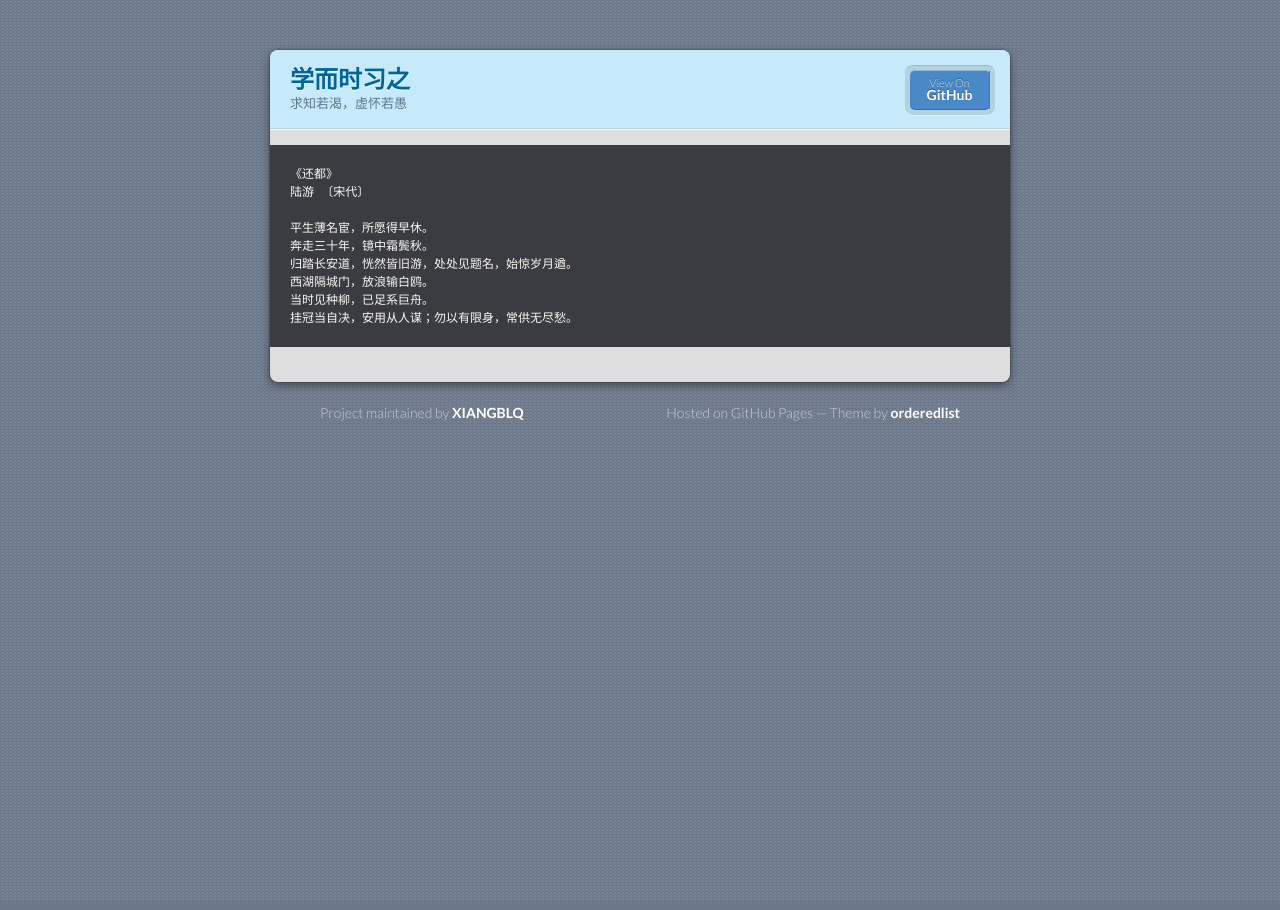
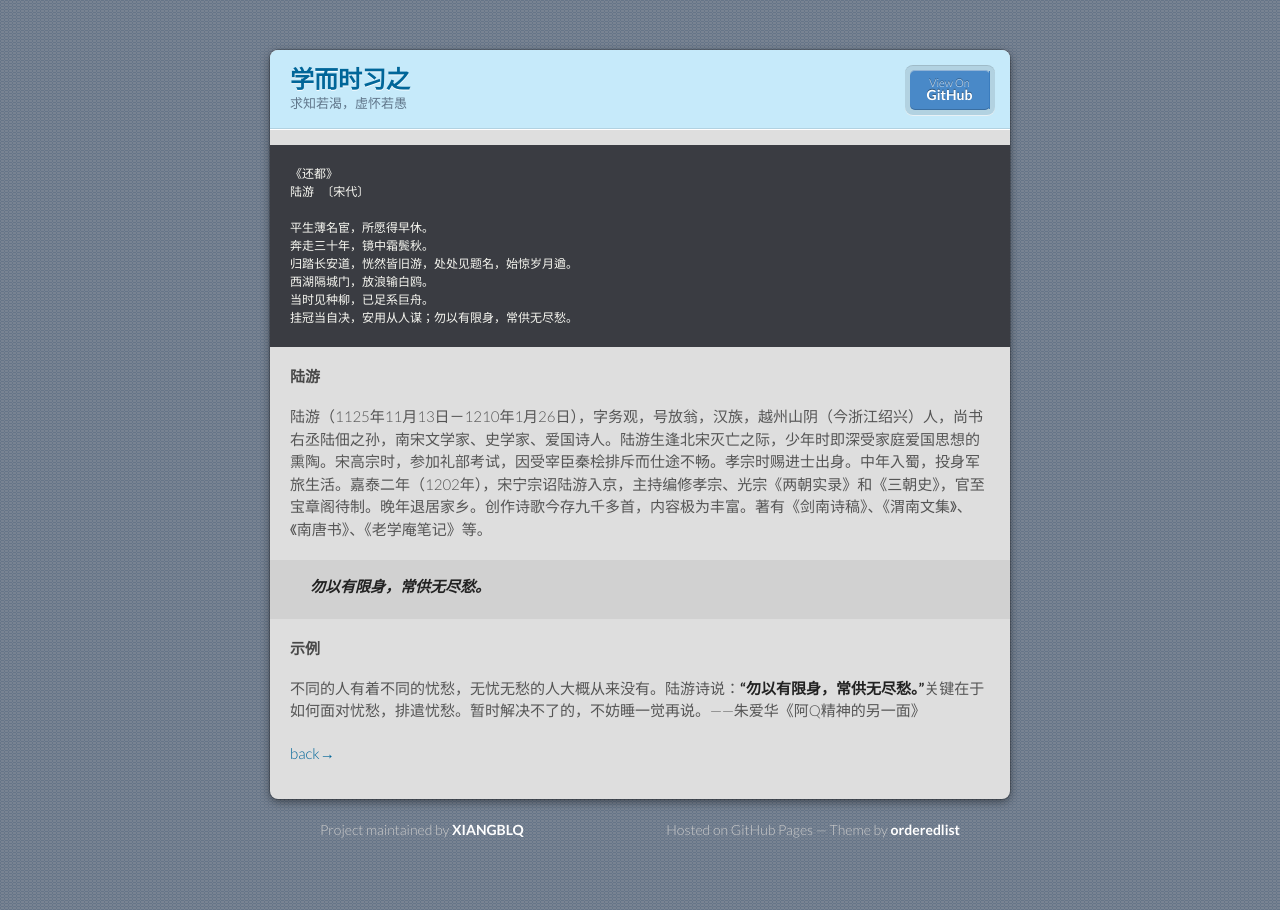
Before and after one commit to XIANGBLQ/wenzhai, a Jekyll site: the page built from pages/shiwen/shici/shangxi/2021-1-1-wu-yi.md, in a window 1280 px wide. Built offline with Jekyll 4.4.1, drawn with Linux system fonts in a browser that asks for light colours.

Commit message:
Update 2021-1-1-wu-yi.md

````diff
--- a/pages/shiwen/shici/shangxi/2021-1-1-wu-yi.md
+++ b/pages/shiwen/shici/shangxi/2021-1-1-wu-yi.md
@@ -13,3 +13,17 @@ layout: default
 当时见种柳，已足系巨舟。
 挂冠当自决，安用从人谋；勿以有限身，常供无尽愁。
 ```
+
+#### 陆游
+
+陆游（1125年11月13日－1210年1月26日），字务观，号放翁，汉族，越州山阴（今浙江绍兴）人，尚书右丞陆佃之孙，南宋文学家、史学家、爱国诗人。陆游生逢北宋灭亡之际，少年时即深受家庭爱国思想的熏陶。宋高宗时，参加礼部考试，因受宰臣秦桧排斥而仕途不畅。孝宗时赐进士出身。中年入蜀，投身军旅生活。嘉泰二年（1202年），宋宁宗诏陆游入京，主持编修孝宗、光宗《两朝实录》和《三朝史》，官至宝章阁待制。晚年退居家乡。创作诗歌今存九千多首，内容极为丰富。著有《剑南诗稿》、《渭南文集》、《南唐书》、《老学庵笔记》等。
+
+> **勿以有限身，常供无尽愁。**
+
+#### 示例
+
+不同的人有着不同的忧愁，无忧无愁的人大概从来没有。陆游诗说：**“勿以有限身，常供无尽愁。”**关键在于如何面对忧愁，排遣忧愁。暂时解决不了的，不妨睡一觉再说。——朱爱华《阿Q精神的另一面》
+
+
+
+[back→](https://xiangblq.github.io/wenzhai/pages/shiwen/shici/shici.html)
````
